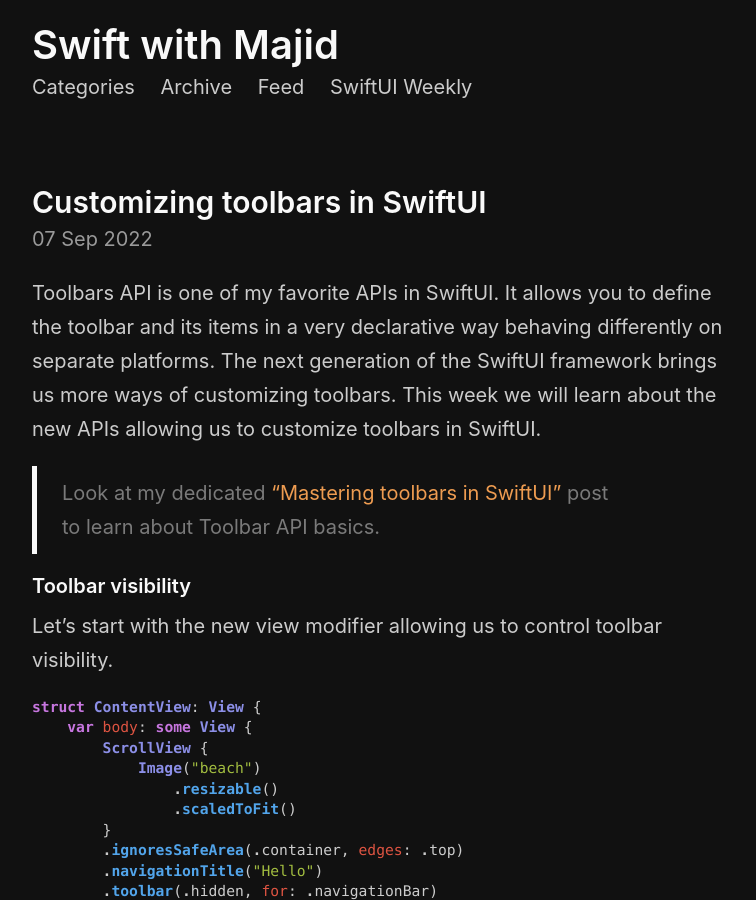
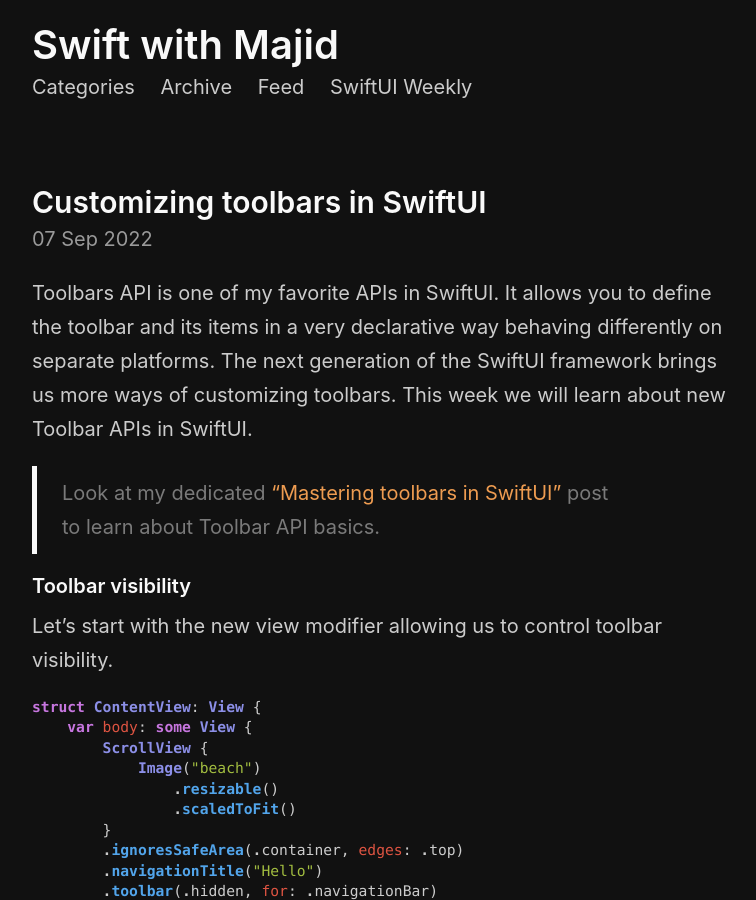
Before and after one commit to mecid/mecid.github.io, a Jekyll site: the page built from _posts/2022-09-07-customizing-toolbars-in-swiftui.md, in a window 1280 px wide and 900 px high. Shown: the whole window, without its empty margins (258-1014 px from the left). Built offline with Jekyll 4.4.1, drawn with Linux system fonts in a browser that asks for light colours.

Commit message:
customizing toolbars in swiftui post tuned

```diff
--- a/_posts/2022-09-07-customizing-toolbars-in-swiftui.md
+++ b/_posts/2022-09-07-customizing-toolbars-in-swiftui.md
@@ -5,7 +5,7 @@
 image: /public/toolbar-title-menu.png
 ---
 
-Toolbars API is one of my favorite APIs in SwiftUI. It allows you to define the toolbar and its items in a very declarative way behaving differently on separate platforms. The next generation of the SwiftUI framework brings us more ways of customizing toolbars. This week we will learn about the new APIs allowing us to customize toolbars in SwiftUI.
+Toolbars API is one of my favorite APIs in SwiftUI. It allows you to define the toolbar and its items in a very declarative way behaving differently on separate platforms. The next generation of the SwiftUI framework brings us more ways of customizing toolbars. This week we will learn about new Toolbar APIs in SwiftUI.
 
 > Look at my dedicated ["Mastering toolbars in SwiftUI"](/2020/07/15/mastering-toolbars-in-swiftui/) post to learn about Toolbar API basics.
 
```
